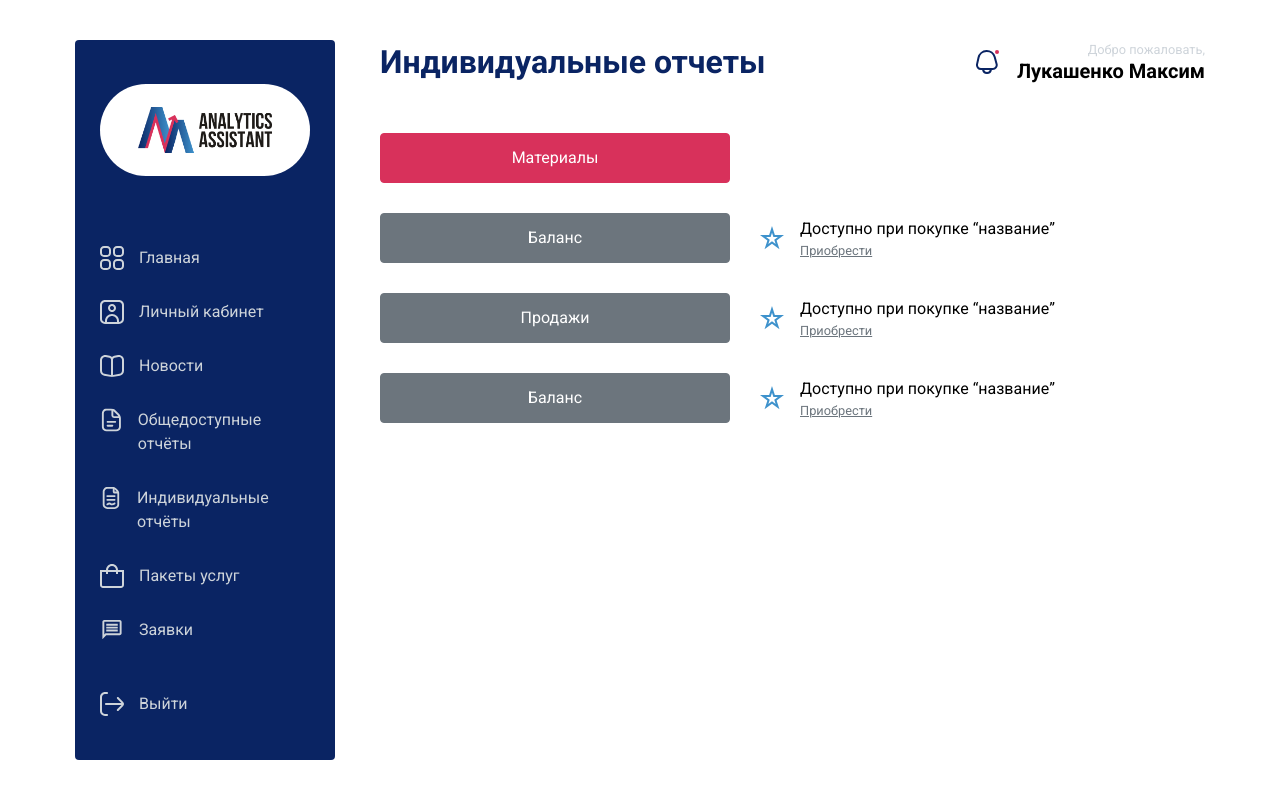
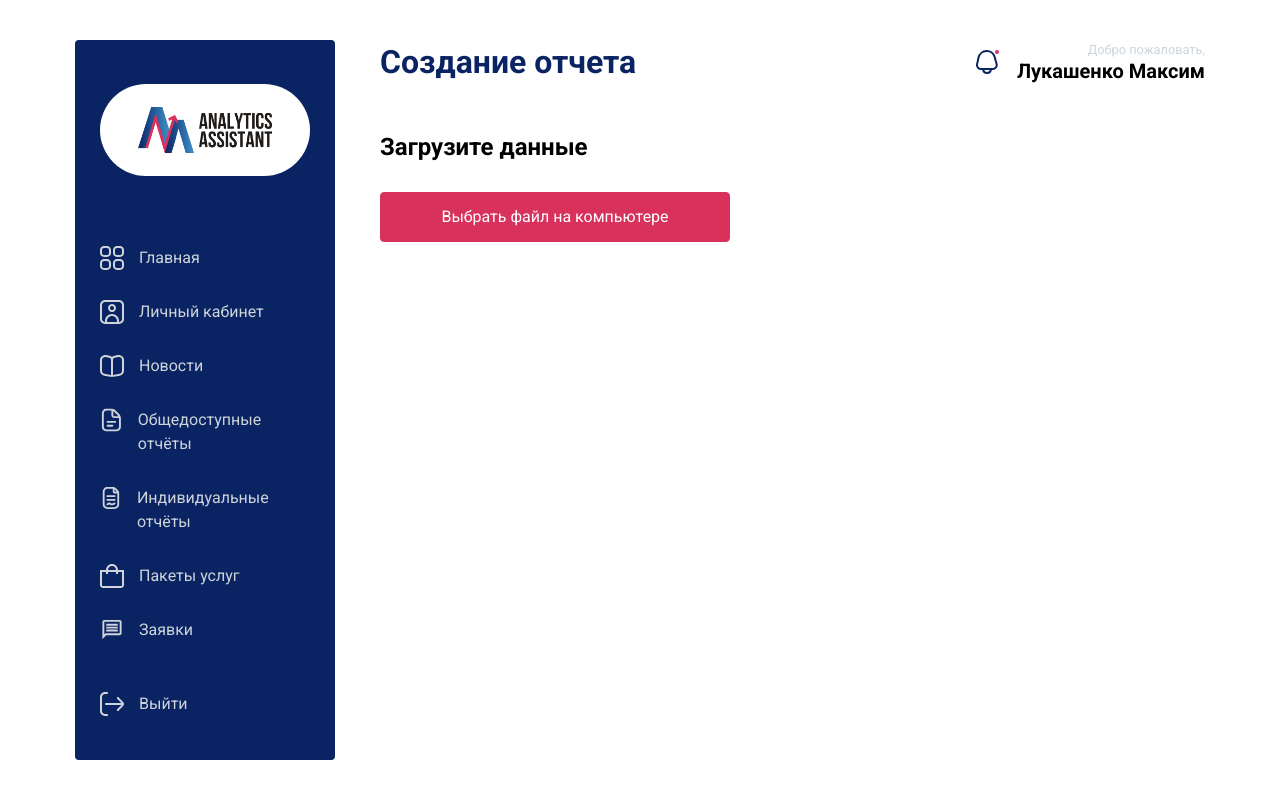
Before and after one commit to kasim876/analystic, a React (Create React App) app: page / in a window 1280 px wide. Built offline with nearby package versions, Linux system fonts and the light colour scheme.

Commit message:
add reports create page

```diff
--- a/src/App.js
+++ b/src/App.js
@@ -8,11 +8,12 @@ import Home from './pages/Home';
 import News from './pages/News';
 import ReportsPublic from './pages/ReportsPublic';
 import ReportsPersonal from './pages/ReportsPersonal';
+import ReportsCreate from './pages/ReportsCreate';
 
 function App() {
   return (
     <>
-      <ReportsPersonal></ReportsPersonal>
+      <ReportsCreate></ReportsCreate>
     </>
   );
 }
--- /dev/null
+++ b/src/pages/ReportsCreate.jsx
@@ -0,0 +1,22 @@
+import styles from "./Reports.module.scss";
+
+import NavBar from "../components/NavBar/NavBar";
+import Header from "../components/Header/Header";
+import Button from "../components/Button/Button";
+
+const ReportsCreate = () => {
+  return (
+    <div className="container">
+      <NavBar></NavBar>
+      <div className="content">
+        <Header title="Создание отчета" name="Лукашенко Максим" />
+        <main>
+          <h2 className="subtitle">Загрузите данные</h2>
+          <Button className={styles.btn}>Выбрать файл на компьютере</Button>
+        </main>
+      </div>
+    </div>
+  )
+}
+
+export default ReportsCreate
--- a/src/styles/App.scss
+++ b/src/styles/App.scss
@@ -107,6 +107,12 @@ address {
   gap: rem(50px);
 }
 
+.subtitle {
+  margin-bottom: em(30px, 24px);
+  font-size: rem(24px);
+  line-height: 120%;
+}
+
 .text-md {
   font-size: 1rem;
   line-height: 150%;
```
